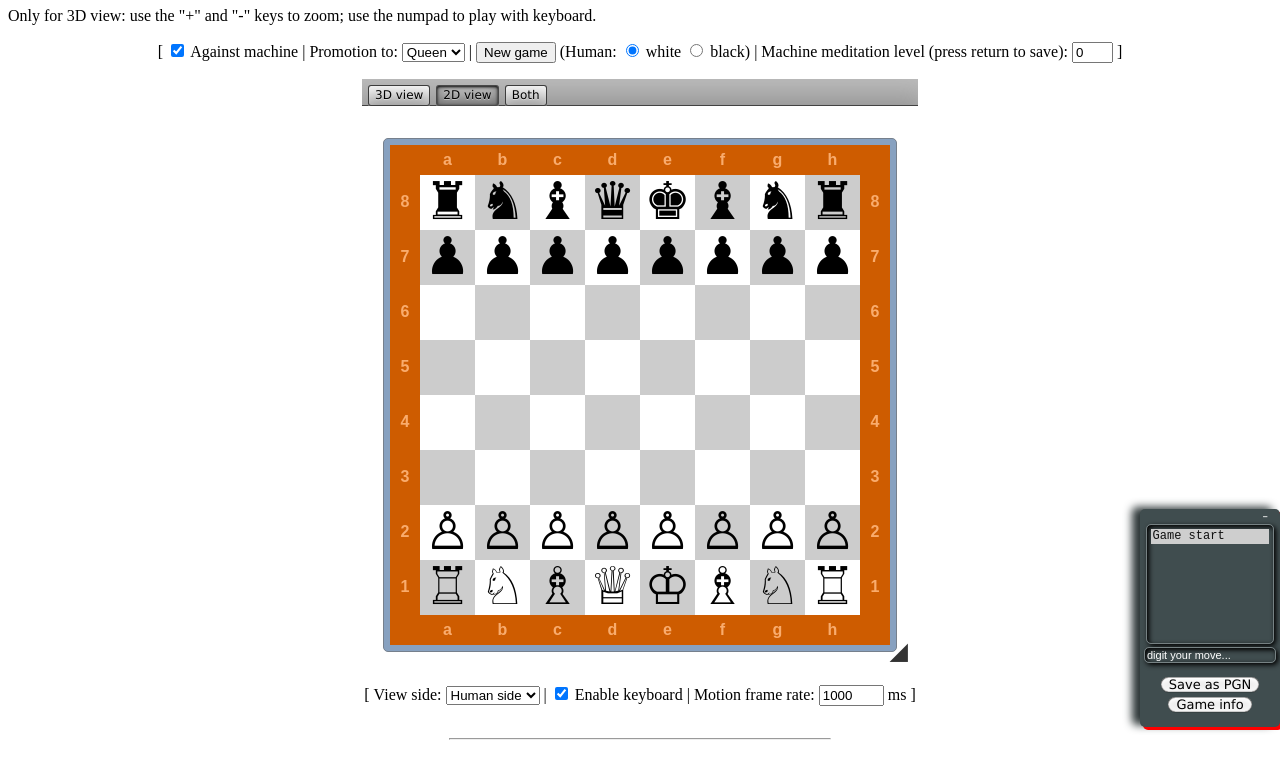
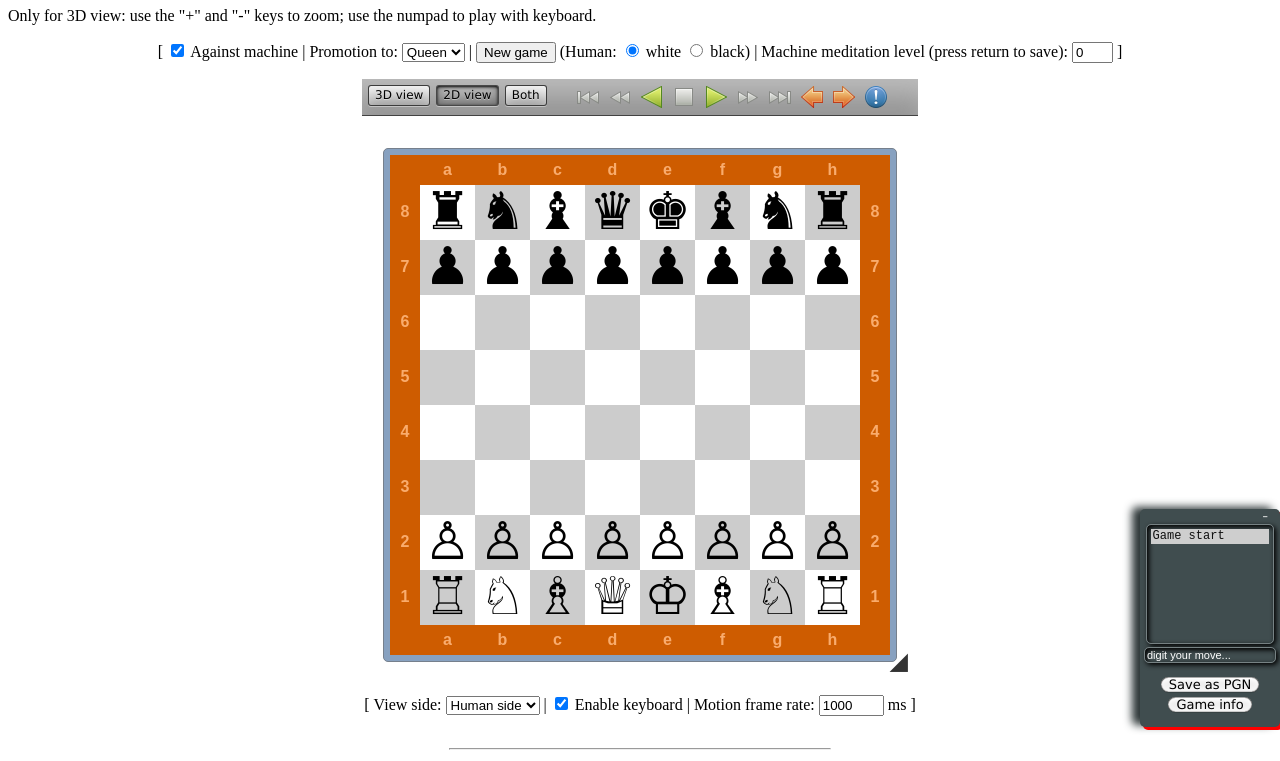
Before and after one commit to CHESSBATTLEX/CHESSBATTLEXX, a plain HTML site: page example.html in a window 1280 px wide. Shown: the part 73-834 px from the top of the page. Drawn offline with Linux system fonts and the light colour scheme.

Commit message:
Update example.html

```diff
--- a/example.html
+++ b/example.html
@@ -125,16 +125,16 @@ img.tbBtn {
 <p style="text-align:center;">[&nbsp;<input id="useAIAsk" name="useAI" type="checkbox" onclick="chess.useAI(this.checked);" checked /> <label for="useAIAsk">Against machine</label> | Promotion to: <select onchange="chess.setPromotion(this.selectedIndex);" name="selPromo"><option>Queen</option><option>Rook</option><option>Bishop</option><option>Knight</option></select> | <input type="button" name="strtBtn" value="New game" onclick="chess.organize(this.form.plyerClr1[1].checked);" /> (Human: <input type="radio" name="plyerClr1" id="white1" checked /> <label for="white1">white</label> <input type="radio" name="plyerClr1" id="black1" /> <label for="black1">black</label>) | Machine meditation level (press return to save): <input type="text" name="plyDepthCtrl" value="0" size="2" onkeypress=";if(event.keyCode===13&&chess.setPlyDepth(this.value)){alert('Ply depth setted.' + (Number(this.value) > 2 ? '\nAttention! The game could be very slow.' : ' Good game :)'));}" />&nbsp;]</p>
 
 <div id="chessToolBar"><div id="setViewBtns"><span id="viewBtn2" onclick="chess.setView(2);pressVwBtn(2);" onmousedown="return(false);">3D view</span><span id="viewBtn1" onclick="chess.setView(1);pressVwBtn(1);" onmousedown="return(false);">2D view</span><span id="viewBtn3" onclick="chess.setView(3);pressVwBtn(3);" onmousedown="return(false);">Both</span></div>
-<img class="tbBtn" src="icons/skip-backward.png" title="" onclick="chess.backToStart();" />
-<img class="tbBtn" src="icons/backward.png" title="" onclick="chess.navigate(-10, true);" />
-<img class="tbBtn" src="icons/reverse-play.png" title="" onclick="chess.navigate(-1, true);" />
-<img class="tbBtn" src="icons/stop.png" title="" onclick="chess.stopMotion();" />
-<img class="tbBtn" src="icons/play.png" title="" onclick="chess.navigate(1, true);" />
-<img class="tbBtn" src="icons/forward.png" title="" onclick="chess.navigate(10, true);" />
-<img class="tbBtn" src="icons/skip-forward.png" title="" onclick="chess.returnToEnd();" />
-<img class="tbBtn" src="icons/go-previous.png" title="" onclick="chess.navigate(-1);">
-<img class="tbBtn" src="icons/go-next.png" title="" onclick="chess.navigate(1);" />
-<img class="tbBtn" src="icons/help-hint.png" title="" onclick="chess.help();" />
+<img class="tbBtn" src="skip-backward.png" title="" onclick="chess.backToStart();" />
+<img class="tbBtn" src="backward.png" title="" onclick="chess.navigate(-10, true);" />
+<img class="tbBtn" src="reverse-play.png" title="" onclick="chess.navigate(-1, true);" />
+<img class="tbBtn" src="stop.png" title="" onclick="chess.stopMotion();" />
+<img class="tbBtn" src="play.png" title="" onclick="chess.navigate(1, true);" />
+<img class="tbBtn" src="forward.png" title="" onclick="chess.navigate(10, true);" />
+<img class="tbBtn" src="skip-forward.png" title="" onclick="chess.returnToEnd();" />
+<img class="tbBtn" src="go-previous.png" title="" onclick="chess.navigate(-1);">
+<img class="tbBtn" src="go-next.png" title="" onclick="chess.navigate(1);" />
+<img class="tbBtn" src="help-hint.png" title="" onclick="chess.help();" />
 </div>
 </form>
 
```
